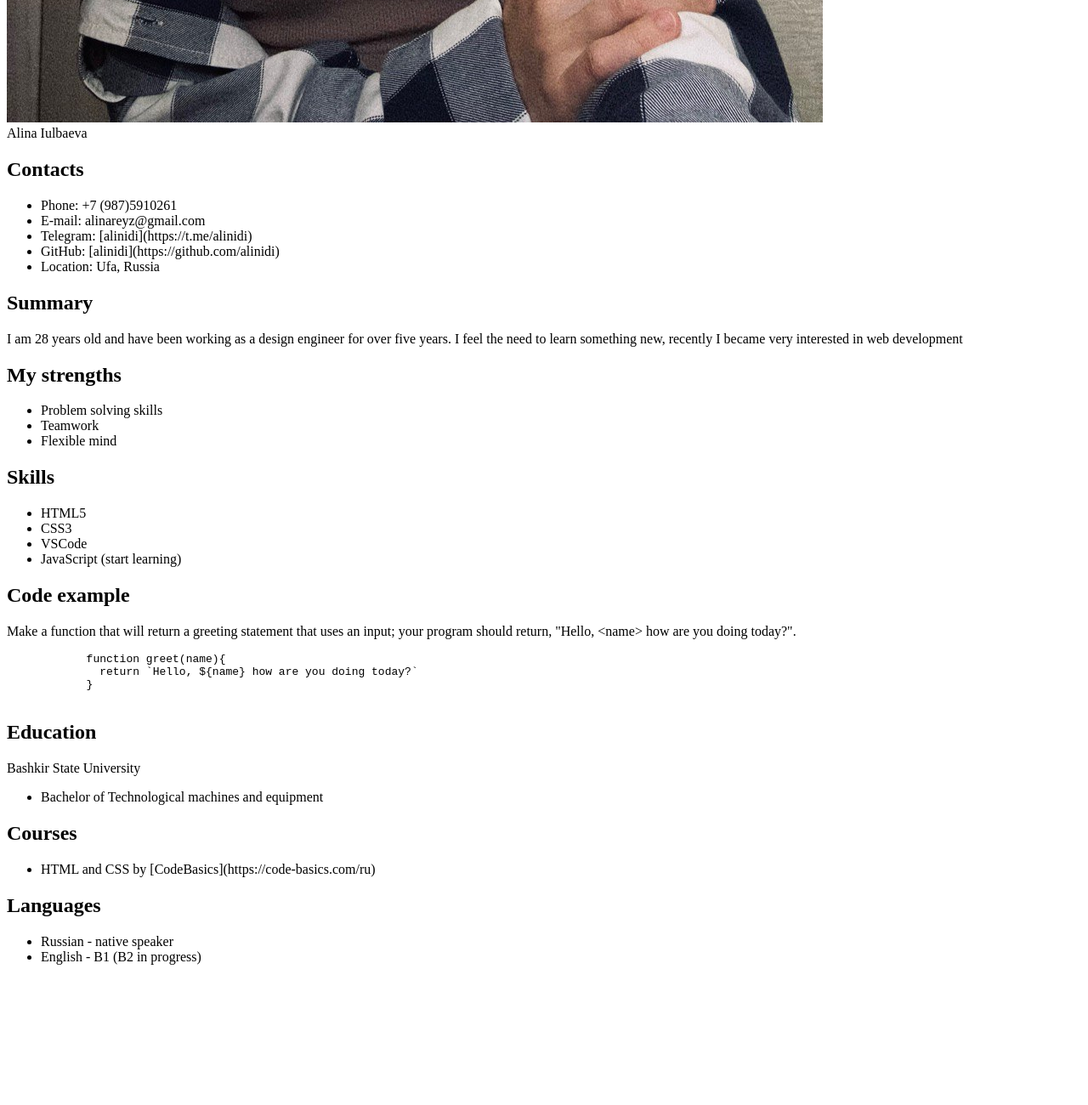
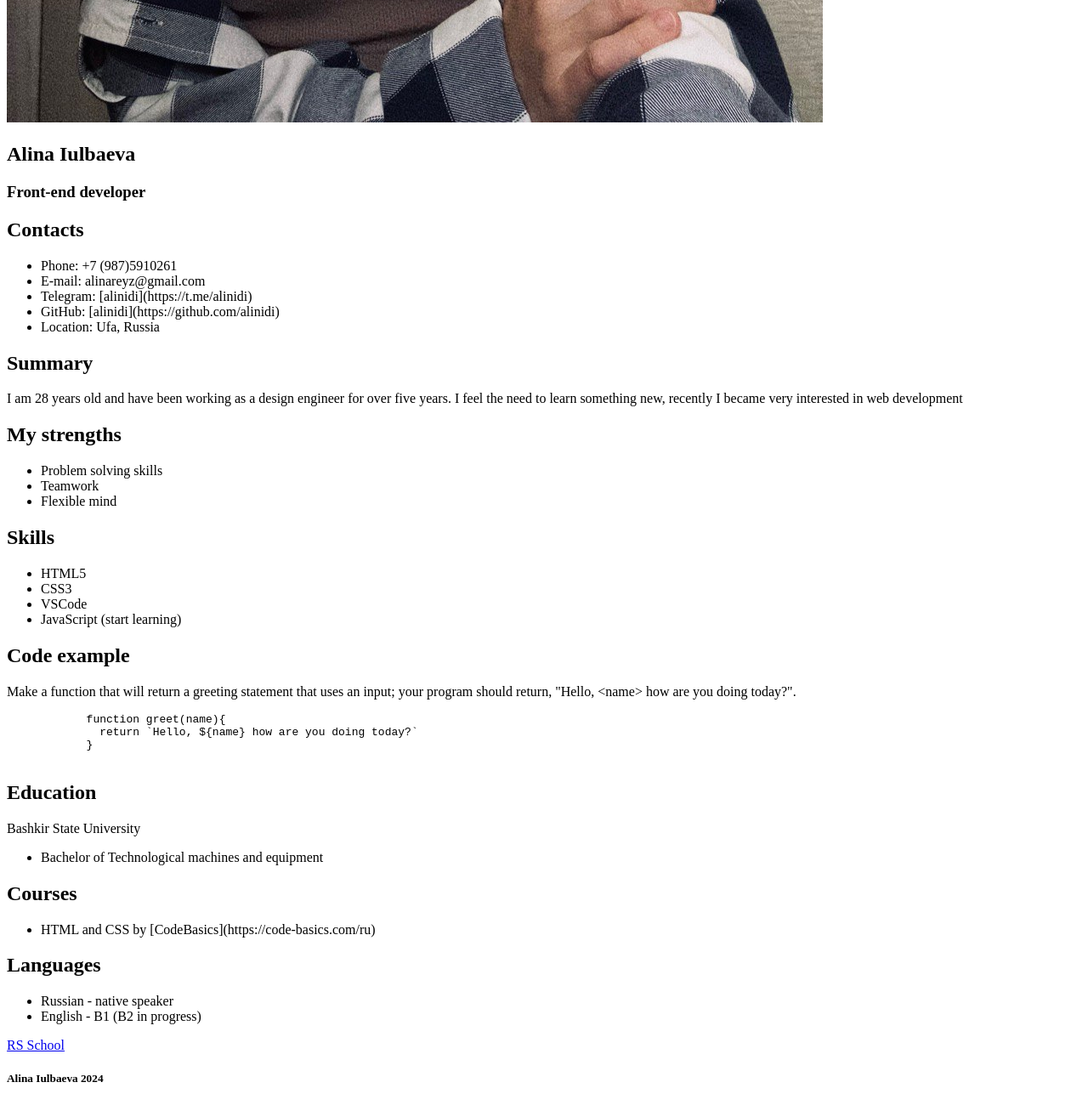
Before and after one commit to alinidi/rsschool-cv, a plain HTML site: page index.html in a window 1280 px wide. Shown: the part 1312-2612 px from the top of the page at 85% size. Before the commit the page ends 2463 px from the top, so only its background shows below. Drawn offline with Linux system fonts and the light colour scheme.

Commit message:
feat: added footer

```diff
--- a/index.html
+++ b/index.html
@@ -42,7 +42,10 @@
           src="/rsschool-cv/assets/img/profilePic.jpg"
           alt="profilePicture"
         />
-        <div>Alina Iulbaeva</div>
+        <div>
+          <h1>Alina Iulbaeva</h1>
+          <h3>Front-end developer</h3>
+        </div>
       </section>
 
       <section>
@@ -137,5 +140,9 @@
         </div>
       </section>
     </main>
+    <footer>
+      <a href="https://rs.school/">RS School</a>
+      <h5>Alina Iulbaeva 2024</h5>
+    </footer>
   </body>
 </html>
```
